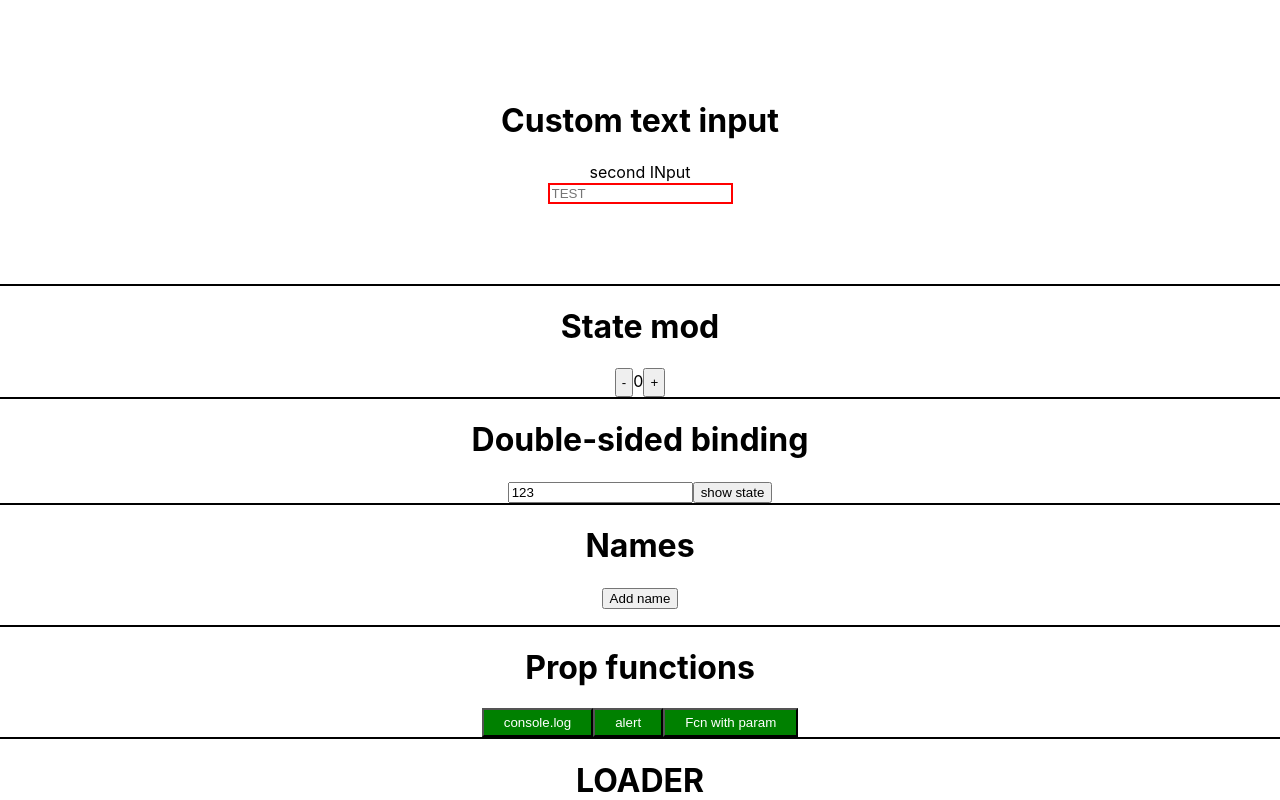
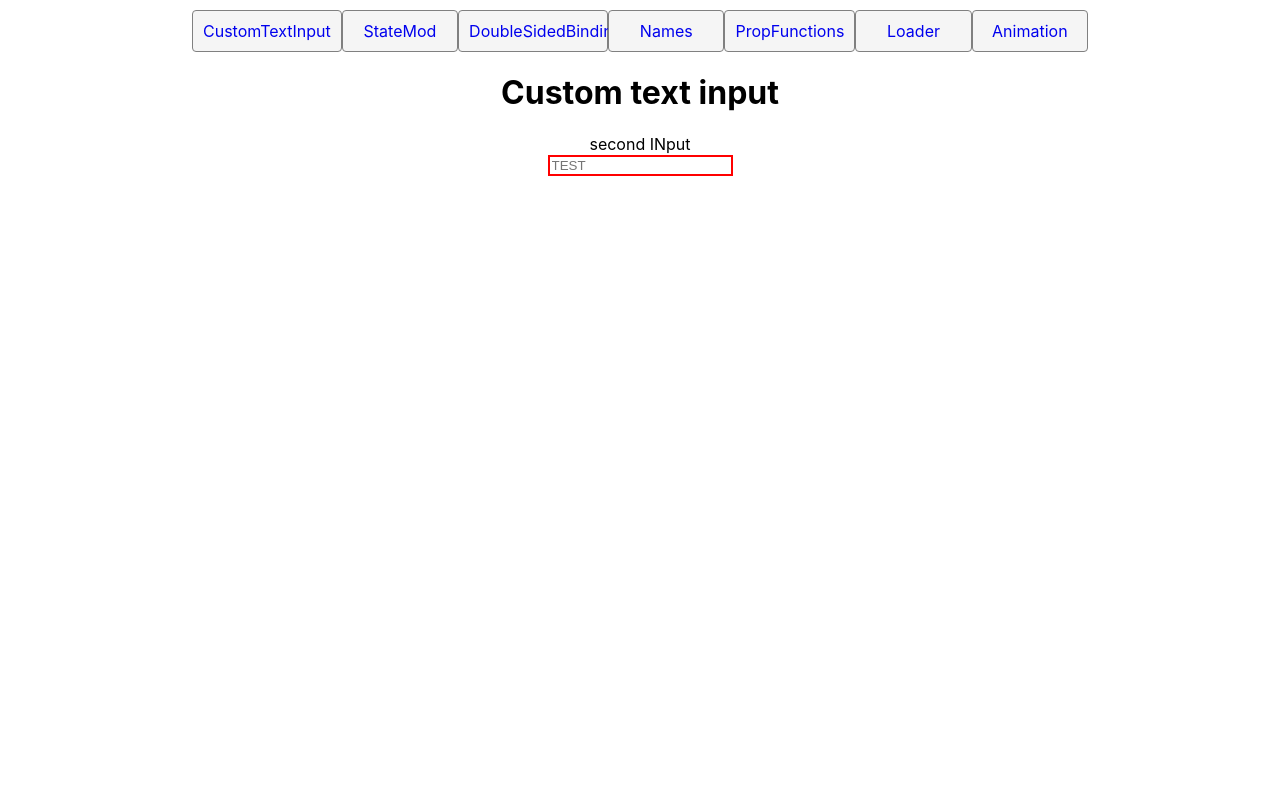
Before and after one commit to Gantlas/react-hw-1-part2, a React (Create React App) app: page / in a window 1280 px wide. Shown: the top 800 px of the page. Built offline with nearby package versions, Linux system fonts and the light colour scheme.

Commit message:
add Routing

```diff
--- a/package.json
+++ b/package.json
@@ -8,6 +8,7 @@
     "@testing-library/user-event": "^12.1.10",
     "react": "^17.0.1",
     "react-dom": "^17.0.1",
+    "react-router-dom": "^5.2.0",
     "react-scripts": "4.0.0",
     "web-vitals": "^0.2.4"
   },
--- a/src/App.css
+++ b/src/App.css
@@ -36,3 +36,29 @@
     transform: rotate(360deg);
   }
 }
+
+.navigator {
+  display: flex;
+  justify-content: space-between;
+  width: 70%;
+  margin: 10px auto 0;
+}
+
+.nav-item {
+  padding: 10px;
+  text-decoration: none;
+  border: 1px solid gray;
+  border-radius: 4px;
+  background-color: rgb(245, 245, 245);
+  width: calc(100% / 7);
+  text-align: center;
+}
+
+.nav-item:visited {
+  color: black;
+}
+
+.switch {
+  margin: 0 auto;
+  text-align: center;
+}
--- a/src/App.js
+++ b/src/App.js
@@ -1,6 +1,7 @@
 /* eslint-disable no-undef */
 import React from "react";
 import "./App.css";
+import { BrowserRouter as Router, Switch, Route, Link } from "react-router-dom";
 import Animation from "./components/Animation/Animation";
 import CustomTextInput from "./components/CustomTextInput/CustomTextInput";
 import DoubleSidedBinding from "./components/DoubleSidedBinding/DoubleSidedBinding";
@@ -16,9 +17,53 @@ class App extends React.Component {
 
   render() {
     return (
-      <div className="App">
+      <Router className="App">
+        <nav className="navigator">
+          <Link to="/" className="nav-item">
+            CustomTextInput
+          </Link>
+          <Link to="/state-mod" className="nav-item">
+            StateMod
+          </Link>
+          <Link to="/double-sided-binding" className="nav-item">
+            DoubleSidedBinding
+          </Link>
+          <Link to="/names" className="nav-item">
+            Names
+          </Link>
+          <Link to="/prop-functions" className="nav-item">
+            PropFunctions
+          </Link>
+          <Link to="/loader" className="nav-item">
+            Loader
+          </Link>
+          <Link to="/animation" className="nav-item">
+            Animation
+          </Link>
+        </nav>
+
+        <Switch className="switch">
+          <Route path="/state-mod">
+            <StateMod />
+          </Route>
+          <Route path="/double-sided-binding">
+            <DoubleSidedBinding value="123" />
+          </Route>
+          <Route path="/names">
+            <Names />
+          </Route>
+          <Route path="/prop-functions">
+            <PropFunctions />
+          </Route>
+          <Route path="/loader">
+            <Loader />
+          </Route>
+          <Route path="/animation">
+            <Animation />
+          </Route>
+          <Route path="/">
             <CustomTextInput
-          padding={5}
+              padding={0}
               inputName="second INput"
               type="text"
               resetStyles={true}
@@ -29,13 +74,9 @@ class App extends React.Component {
               placeholder="TEST"
               value={this.state.value}
             />
-        <StateMod />
-        <DoubleSidedBinding value="123" />
-        <Names />
-        <PropFunctions />
-        <Loader />
-        <Animation />
-      </div>
+          </Route>
+        </Switch>
+      </Router>
     );
   }
 }
--- a/src/components/Animation/Animation.module.css
+++ b/src/components/Animation/Animation.module.css
@@ -1,6 +1,5 @@
 .container {
-  margin-bottom: 20px;
-  border-bottom: 2px solid black;
+  text-align: center;
 }
 
 .loader {
--- a/src/components/CustomTextInput/CustomTextInput.module.css
+++ b/src/components/CustomTextInput/CustomTextInput.module.css
@@ -1,6 +1,5 @@
 .container {
-  margin-bottom: 20px;
-  border-bottom: 2px solid black;
+  text-align: center;
 }
 
 .reset {
--- a/src/components/DoubleSidedBinding/DoubleSidedBinding.module.css
+++ b/src/components/DoubleSidedBinding/DoubleSidedBinding.module.css
@@ -1,4 +1,3 @@
 .container {
-  margin-bottom: 20px;
-  border-bottom: 2px solid black;
+  text-align: center;
 }
--- a/src/components/Loader/Loader.module.css
+++ b/src/components/Loader/Loader.module.css
@@ -1,6 +1,5 @@
 .container {
-  margin-bottom: 20px;
-  border-bottom: 2px solid black;
+  text-align: center;
 }
 
 .loader {
--- a/src/components/Names/Names.module.css
+++ b/src/components/Names/Names.module.css
@@ -1,8 +1,8 @@
 .container {
-  margin-bottom: 20px;
-  border-bottom: 2px solid black;
+  text-align: center;
 }
 
 .container ul {
   list-style-type: none;
+  padding: 0;
 }
--- a/src/components/PropFunctions/PropFunctions.module.css
+++ b/src/components/PropFunctions/PropFunctions.module.css
@@ -1,4 +1,3 @@
 .container {
-  margin-bottom: 20px;
-  border-bottom: 2px solid black;
+  text-align: center;
 }
--- a/src/components/StateMod/StateMod.module.css
+++ b/src/components/StateMod/StateMod.module.css
@@ -1,4 +1,3 @@
 .container {
-  margin-bottom: 20px;
-  border-bottom: 2px solid black;
+  text-align: center;
 }
```
Also changed, not shown: 1 other file (tests, documents, lock files or other folders). Lines whose indentation alone changed are shown as unchanged.
